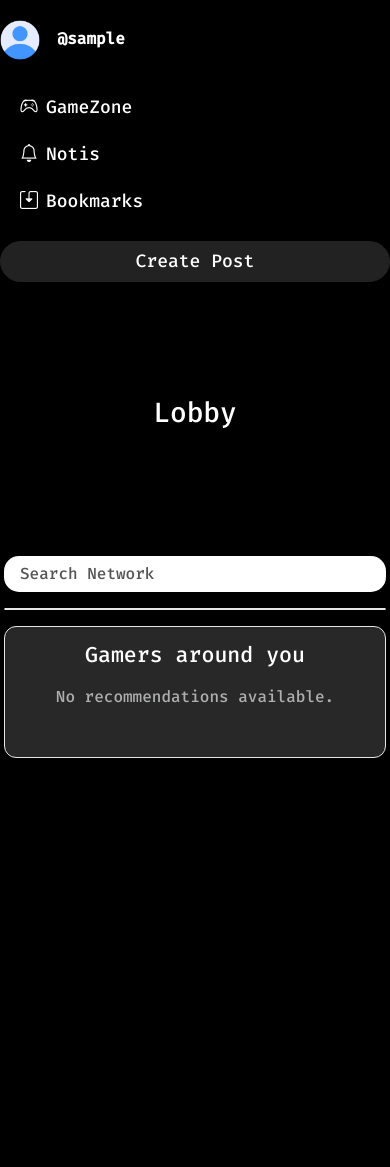
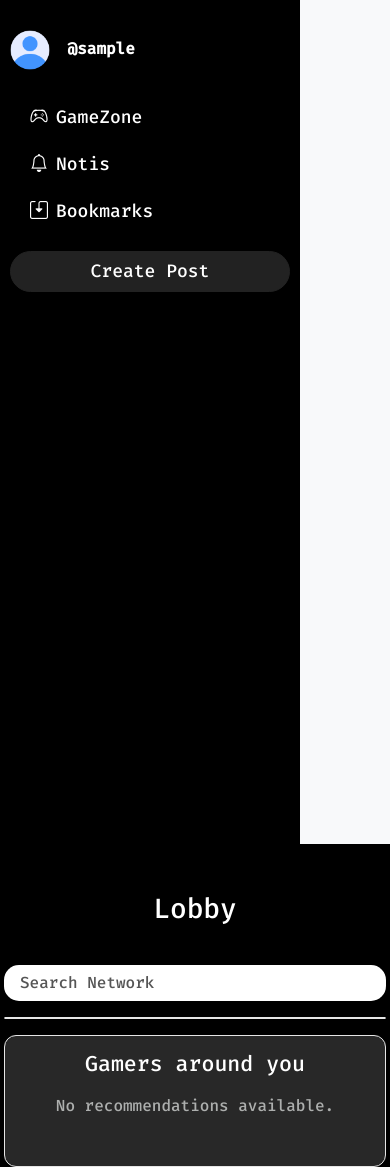
Before and after one commit to mayurgajbhiye4/gamers_hub, a Django app: page / in a window 390 px wide. Shown: the part 102-1269 px from the top of the page. Before the commit the page ends 860 px from the top, so only its background shows below. Run offline with Django 5.2, Linux system fonts and the light colour scheme; the visitor is signed in with stand-in values (Sample User, id 1); data comes from the database, SQL or seed files in the repository; data that the repository does not hold is empty; some libraries are stand-ins or nearby versions.

Commit message:
sidebar css

```diff
--- a/network/templates/home.html
+++ b/network/templates/home.html
@@ -37,6 +37,67 @@
   .back-button i {
     font-size: 1.5rem;
     /* Icon size */
+  }
+</style>
+
+<style>
+  .app-container {
+    max-width: 1100px;
+    margin: 0 auto;
+    background-color: #f8f9fa;
+    box-sizing: border-box;
+    padding-left: 0 !important;
+    border-left: none !important;
+    border-right: none !important;
+    padding-right: 0 !important;
+  }
+
+  .app-container .row {
+    margin-left: 0 !important;
+    margin-right: 0 !important;
+  }
+
+  .app-container .col {
+    padding-left: 0 !important;
+    padding-right: 0 !important;
+  }
+
+  .sidebar {
+    position: sticky;
+    top: 0;
+    height: 100vh;
+    overflow-y: auto;
+  }
+
+  .main-content {
+    overflow-y: auto;
+  }
+
+  .vh-100 {
+    height: 100vh;
+  }
+
+  .suggestions-card {
+    max-width: 100%;
+    box-sizing: border-box;
+    word-wrap: break-word;
+    overflow: hidden;
+  }
+
+  .sidebar {
+    width: 300px;
+    max-width: 100%;
+    padding: 10px;
+    box-sizing: border-box;
+  }
+
+  @media (max-width: 991px) {
+
+    /* .sidebar, */
+    .main-content,
+    aside {
+      height: auto;
+    }
   }
 </style>
 
@@ -327,52 +388,6 @@
     </div>
   </div>
 
-  <style>
-    .app-container {
-      max-width: 1100px;
-      margin: 0 auto;
-      background-color: #f8f9fa;
-      box-sizing: border-box;
-      padding-left: 0 !important;
-      border-left: none !important;
-      border-right: none !important;
-      padding-right: 0 !important;
-    }
-
-    .app-container .row {
-      margin-left: 0 !important;
-      margin-right: 0 !important;
-    }
-
-    .app-container .col {
-      padding-left: 0 !important;
-      padding-right: 0 !important;
-    }
-
-    .sidebar {
-      position: sticky;
-      top: 0;
-      height: 100vh;
-      overflow-y: auto;
-    }
-
-    .main-content {
-      overflow-y: auto;
-    }
-
-    .vh-100 {
-      height: 100vh;
-    }
-
-    @media (max-width: 991px) {
-
-      .sidebar,
-      .main-content,
-      aside {
-        height: auto;
-      }
-    }
-  </style>
 
   <script src="https://cdn.jsdelivr.net/npm/@popperjs/core@2.11.7/dist/umd/popper.min.js"></script>
   <script src="https://cdn.jsdelivr.net/npm/bootstrap@5.3.0/dist/js/bootstrap.bundle.min.js"></script>
```
